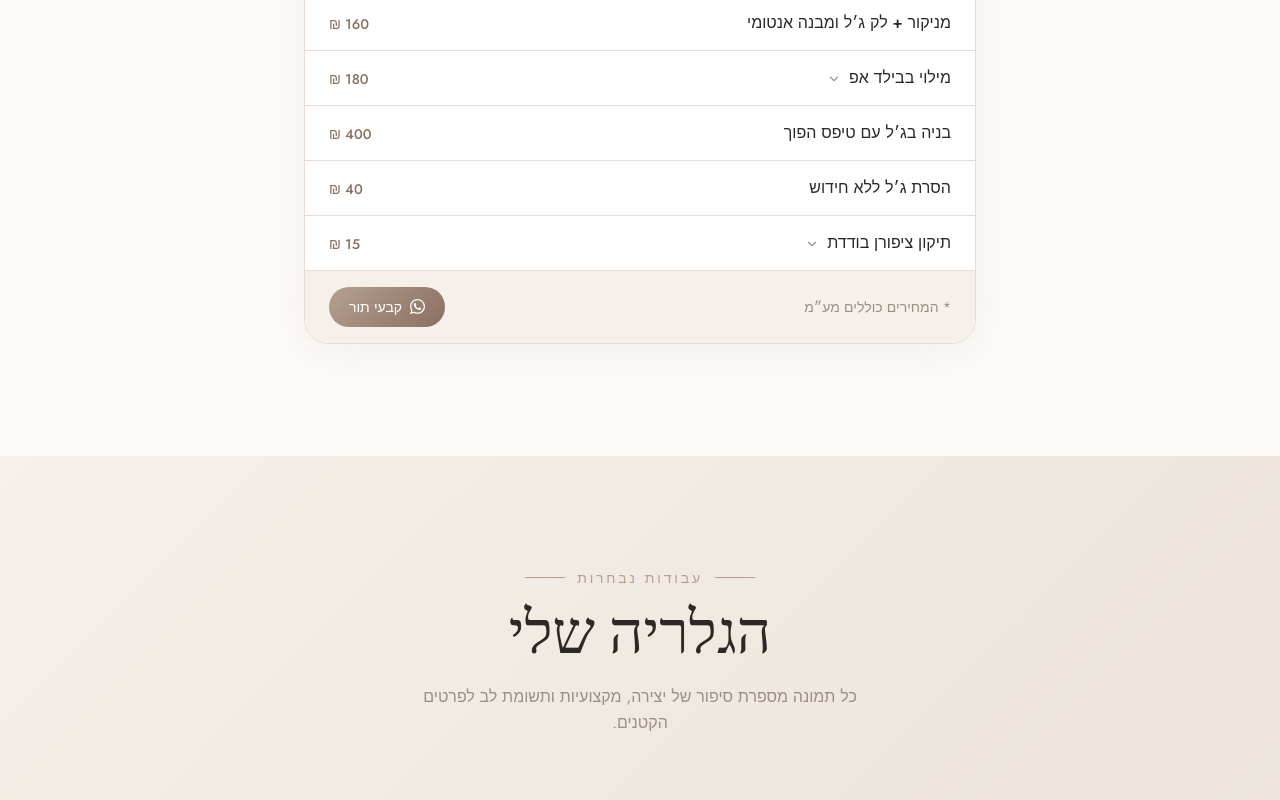
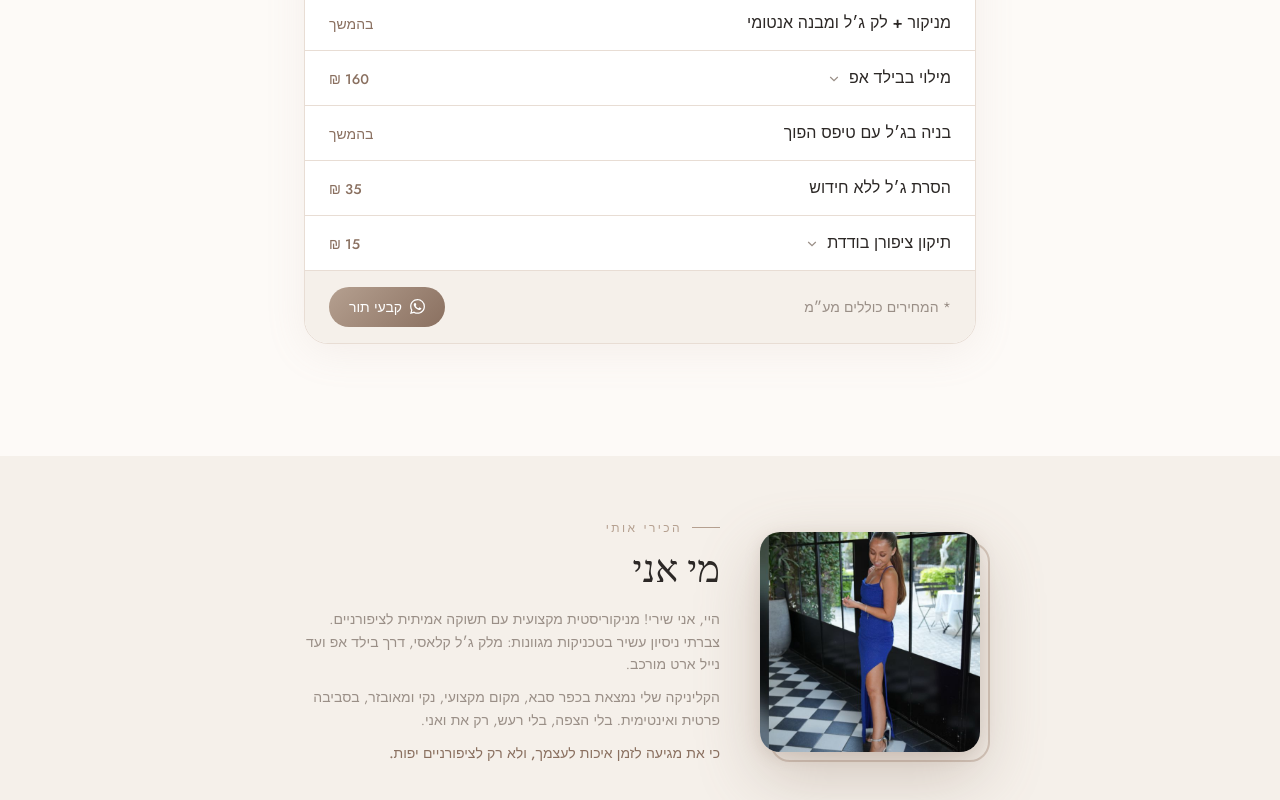
Before and after one commit to karavani/shirinails, a Next.js app: page / in a window 1280 px wide. Shown: the part 1280-2080 px from the top of the page. Built offline with nearby package versions, Linux system fonts and the light colour scheme.

Commit message:
add about section and fix prices

```diff
--- /dev/null
+++ b/app/components/About.tsx
@@ -0,0 +1,78 @@
+"use client";
+
+import Image from "next/image";
+import AnimatedSection from "./AnimatedSection";
+
+export default function About() {
+  return (
+    <section id="about" style={{ background: "var(--cream)", padding: "64px 24px" }}>
+      <div style={{ maxWidth: "680px", margin: "0 auto" }}>
+
+        {/* Two-column layout */}
+        <div className="flex flex-col md:flex-row items-center" style={{ gap: "40px" }}>
+
+          {/* Photo */}
+          <AnimatedSection direction="right" className="flex-shrink-0 w-full md:w-auto flex justify-center">
+            <div style={{ position: "relative", width: "220px", maxWidth: "100%" }}>
+              <div
+                style={{
+                  position: "absolute",
+                  inset: 0,
+                  borderRadius: "20px",
+                  border: "2px solid var(--primary)",
+                  transform: "translate(10px, 10px)",
+                  opacity: 0.5,
+                }}
+              />
+              <div style={{ position: "relative", borderRadius: "20px", overflow: "hidden", boxShadow: "0 24px 64px rgba(138,112,96,0.32), 0 4px 16px rgba(138,112,96,0.18)" }}>
+                <Image
+                  src="/shiri.png"
+                  alt="שירי - מניקוריסטית מקצועית בכפר סבא"
+                  width={220}
+                  height={285}
+                  style={{ objectFit: "cover", display: "block", transform: "scale(1.03)" }}
+                  priority
+                />
+              </div>
+            </div>
+          </AnimatedSection>
+
+          {/* Text */}
+          <AnimatedSection direction="left" delay={0.1} className="flex-1">
+            <div className="flex items-center" style={{ gap: "10px", marginBottom: "12px" }}>
+              <span style={{ display: "block", height: "1px", width: "28px", background: "var(--primary)" }} />
+              <span className="text-xs font-medium" style={{ color: "var(--primary)", letterSpacing: "0.2em", textTransform: "uppercase" }}>
+                הכירי אותי
+              </span>
+            </div>
+
+            <h2
+              className="font-light mb-4"
+              style={{
+                fontFamily: "'Cormorant Garamond', serif",
+                fontSize: "clamp(1.8rem, 4vw, 2.4rem)",
+                color: "var(--charcoal)",
+                lineHeight: 1.15,
+              }}
+            >
+              מי אני
+            </h2>
+
+            <div className="text-sm leading-relaxed" style={{ color: "var(--muted)", display: "flex", flexDirection: "column", gap: "10px" }}>
+              <p>
+                היי, אני שירי! מניקוריסטית מקצועית עם תשוקה אמיתית לציפורניים. צברתי ניסיון עשיר בטכניקות מגוונות: מלק ג׳ל קלאסי, דרך בילד אפ ועד נייל ארט מורכב.
+              </p>
+              <p>
+                הקליניקה שלי נמצאת בכפר סבא, מקום מקצועי, נקי ומאובזר, בסביבה פרטית ואינטימית. בלי הצפה, בלי רעש, רק את ואני.
+              </p>
+              <p style={{ color: "var(--primary-dark)", fontWeight: 500 }}>
+                כי את מגיעה לזמן איכות לעצמך, ולא רק לציפורניים יפות.
+              </p>
+            </div>
+          </AnimatedSection>
+
+        </div>
+      </div>
+    </section>
+  );
+}
--- a/app/components/Services.tsx
+++ b/app/components/Services.tsx
@@ -19,21 +19,21 @@ interface Extra {
 
 const SERVICES: Service[] = [
   { name: "מניקור", price: "100 ₪" },
-  { name: "מניקור + לק ג׳ל", price: "140 ₪" },
-  { name: "מניקור + לק ג׳ל ומבנה אנטומי", price: "160 ₪" },
+  { name: "מניקור + לק ג׳ל", price: "120 ₪" },
+  { name: "מניקור + לק ג׳ל ומבנה אנטומי", price: "בהמשך" },
   {
     name: "מילוי בבילד אפ",
-    price: "180 ₪",
+    price: "160 ₪",
     description:
-      "בילד אפ הוא חומר קשיח המעניק חוזק ועובי לציפורן — שונה מבייס רגיל. מתאים במיוחד להארכה, שיקום ציפורניים או לאלו שרוצות ציפורן ארוכה ועמידה.",
+      "בילד אפ הוא חומר קשיח המעניק חוזק ועובי לציפורן - שונה מבייס רגיל. מתאים במיוחד להארכה, שיקום ציפורניים או לאלו שרוצות ציפורן ארוכה ועמידה.",
   },
-  { name: "בניה בג׳ל עם טיפס הפוך", price: "400 ₪" },
-  { name: "הסרת ג׳ל ללא חידוש", price: "40 ₪" },
+  { name: "בניה בג׳ל עם טיפס הפוך", price: "בהמשך" },
+  { name: "הסרת ג׳ל ללא חידוש", price: "35 ₪" },
   {
     name: "תיקון ציפורן בודדת",
     price: "15 ₪",
     description:
-      "מיועד למי שמגיעה לתיקון נקודתי בלבד, שלא במסגרת תור שירות. אם יש יותר משתי ציפורניות לתיקון — אנא ציינו בהערות התור.",
+      "מיועד למי שמגיעה לתיקון נקודתי בלבד, שלא במסגרת תור שירות. אם יש יותר משתי ציפורניים לתיקון - אנא ציינו בהערות התור.",
   },
 ];
 
@@ -52,14 +52,14 @@ const EXTRAS: Extra[] = [
   },
   {
     name: "קישוטים מורכבים",
-    price: "החל מ-25 ₪",
+    price: "בהמשך",
     duration: "20 דק׳",
     description:
-      "אפקט סוודר, אומברה הפוך, טאי-דאי ועוד — כל קישוט המורכב מיותר משני שלבים. המחיר נע בין 25–50 ₪. מומלץ לשלוח תמונה מראש.",
+      "אפקט סוודר, אומברה הפוך, טאי-דאי ועוד - כל קישוט המורכב מיותר משני שלבים. המחיר נע בין 25–50 ₪. מומלץ לשלוח תמונה מראש.",
   },
   {
     name: "תוספת אורך אקסטרים",
-    price: "20 ₪",
+    price: "בהמשך",
     duration: "30 דק׳",
     description:
       "ניתן לצרף תוספת זו לכל טיפול. לקוחות חדשות מוזמנות לשלוח תמונה מראש לוודא שמדובר באורך שמוגדר כאקסטרים.",
@@ -316,7 +316,7 @@ export default function Services() {
               transition={{ duration: 0.35, ease: [0.22, 1, 0.36, 1] }}
             >
               <p className="text-center text-sm" style={{ color: "var(--muted)", marginBottom: "16px" }}>
-                ניתן לצרף תוספות לכל אחד מהשירותים — לחצי להרחבה
+                ניתן לצרף תוספות לכל אחד מהשירותים - לחצי להרחבה
               </p>
               <div style={{ display: "flex", flexDirection: "column", gap: "12px" }}>
                 {EXTRAS.map((e, i) => (
--- a/app/layout.tsx
+++ b/app/layout.tsx
@@ -6,12 +6,16 @@ const SITE_URL = "https://shiri-nails.vercel.app";
 export const metadata: Metadata = {
   metadataBase: new URL(SITE_URL),
   title: {
-    default: "Shiri Nails | מניקור ג׳ל מקצועי – שירי",
+    default: "מניקור + לק ג׳ל ב-120 ₪ | שירי נייל כפר סבא",
     template: "%s | Shiri Nails",
   },
   description:
-    "שירי – מניקוריסטית מקצועית בכפר סבא. מניקור ג׳ל, לק ג׳ל, בילד אפ, בניה בג׳ל, קישוטים ונייל ארט. אסף שמחה 1, כפר סבא. קביעת תור בווצאפ.",
+    "מניקור + לק ג׳ל ב-120 ₪ בלבד בכפר סבא. שירי – מניקוריסטית מקצועית. בילד אפ, קישוטים ונייל ארט. אסף שמחה 1, כפר סבא. קביעת תור בווצאפ.",
   keywords: [
+    "מניקור לק ג׳ל כפר סבא",
+    "מניקור לק ג׳ל 120",
+    "לק ג׳ל 120 שח",
+    "מניקור 120 שח",
     "מניקור",
     "מניקור ג׳ל",
     "לק ג׳ל",
@@ -46,9 +50,9 @@ export const metadata: Metadata = {
     url: SITE_URL,
     siteName: "Shiri Nails",
     locale: "he_IL",
-    title: "Shiri Nails | מניקור ג׳ל מקצועי",
+    title: "מניקור + לק ג׳ל ב-120 ₪ | שירי נייל כפר סבא",
     description:
-      "שירי – מניקוריסטית מקצועית בכפר סבא. מניקור ג׳ל, בילד אפ, קישוטים ונייל ארט. קביעת תור בווצאפ.",
+      "מניקור + לק ג׳ל ב-120 ₪ בלבד בכפר סבא. שירי – מניקוריסטית מקצועית. בילד אפ, קישוטים ונייל ארט. קביעת תור בווצאפ.",
     images: [
       {
         url: "/SN light.png",
@@ -60,9 +64,9 @@ export const metadata: Metadata = {
   },
   twitter: {
     card: "summary_large_image",
-    title: "Shiri Nails | מניקור ג׳ל מקצועי",
+    title: "מניקור + לק ג׳ל ב-120 ₪ | שירי נייל כפר סבא",
     description:
-      "שירי – מניקוריסטית מקצועית בכפר סבא. מניקור ג׳ל, בילד אפ, קישוטים ונייל ארט.",
+      "מניקור + לק ג׳ל ב-120 ₪ בלבד בכפר סבא. שירי – מניקוריסטית מקצועית. בילד אפ, קישוטים ונייל ארט.",
     images: ["/SN light.png"],
   },
   icons: {
@@ -76,7 +80,7 @@ const jsonLd = {
   "@type": "BeautySalon",
   name: "Shiri Nails",
   description:
-    "מניקוריסטית מקצועית בכפר סבא – מניקור ג׳ל, בילד אפ, בניה בג׳ל, קישוטים ונייל ארט.",
+    "מניקור + לק ג׳ל ב-120 ₪ בלבד בכפר סבא. מניקוריסטית מקצועית – בילד אפ, בניה בג׳ל, קישוטים ונייל ארט.",
   url: SITE_URL,
   telephone: "+972545824337",
   image: `${SITE_URL}/SN light.png`,
@@ -98,11 +102,9 @@ const jsonLd = {
     "@type": "OfferCatalog",
     name: "שירותי מניקור",
     itemListElement: [
-      { "@type": "Offer", itemOffered: { "@type": "Service", name: "מניקור" }, price: "100", priceCurrency: "ILS" },
-      { "@type": "Offer", itemOffered: { "@type": "Service", name: "מניקור + לק ג׳ל" }, price: "140", priceCurrency: "ILS" },
-      { "@type": "Offer", itemOffered: { "@type": "Service", name: "מניקור + לק ג׳ל ומבנה אנטומי" }, price: "160", priceCurrency: "ILS" },
-      { "@type": "Offer", itemOffered: { "@type": "Service", name: "מילוי בבילד אפ" }, price: "180", priceCurrency: "ILS" },
-      { "@type": "Offer", itemOffered: { "@type": "Service", name: "בניה בג׳ל עם טיפס הפוך" }, price: "400", priceCurrency: "ILS" },
+      { "@type": "Offer", itemOffered: { "@type": "Service", name: "מניקור" }, price: "89", priceCurrency: "ILS" },
+      { "@type": "Offer", itemOffered: { "@type": "Service", name: "מניקור + לק ג׳ל בכפר סבא" }, price: "120", priceCurrency: "ILS" },
+      { "@type": "Offer", itemOffered: { "@type": "Service", name: "מילוי בבילד אפ" }, price: "159", priceCurrency: "ILS" },
     ],
   },
 };
--- a/app/page.tsx
+++ b/app/page.tsx
@@ -1,6 +1,7 @@
 import Navbar from "./components/Navbar";
 import Hero from "./components/Hero";
 import Services from "./components/Services";
+import About from "./components/About";
 import Gallery from "./components/Gallery";
 import Testimonials from "./components/Testimonials";
 import Contact from "./components/Contact";
@@ -15,6 +16,7 @@ export default function Home() {
       <main>
         <Hero />
         <Services />
+        <About />
         <Gallery />
         <Testimonials />
         <Contact />
```
Also changed, not shown: public/shiri.png (added).
